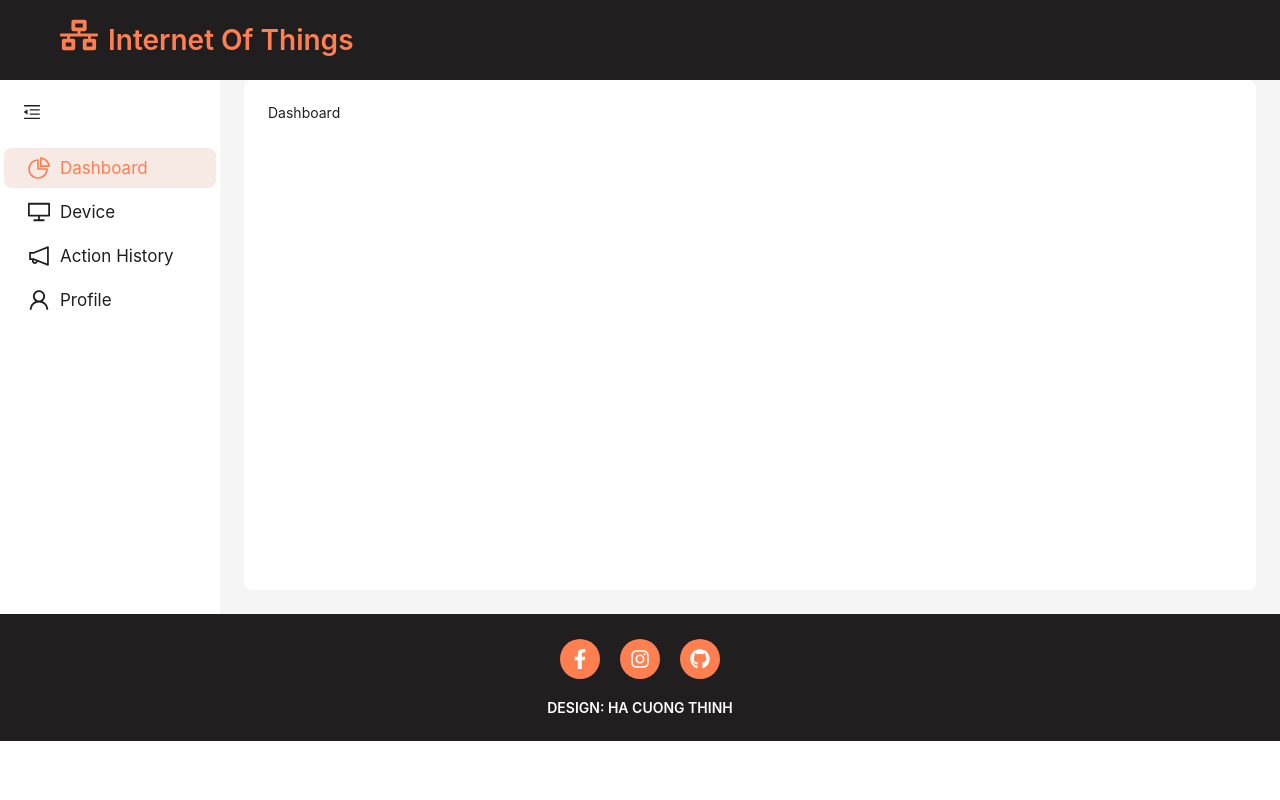
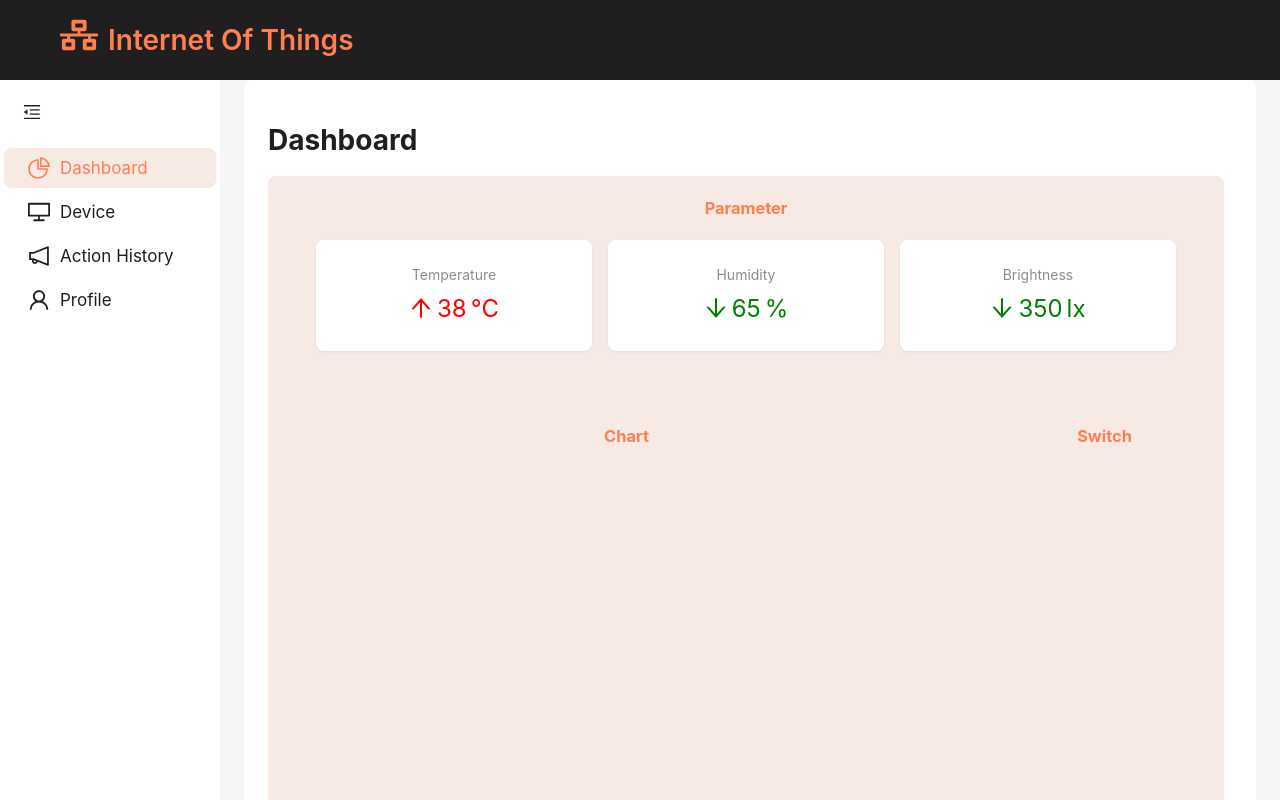
Before and after one commit to hcthinhjr03/ProjectIOT, a React (Create React App) app in the folder client/: page / in a window 1280 px wide. Shown: the top 800 px of the page. Built offline with nearby package versions, Linux system fonts and the light colour scheme; the HTML template or start-up script is replaced by a standard one.

Commit message:
create dashboard, init layout

```diff
--- a/client/src/pages/ActionHistory/index.js
+++ b/client/src/pages/ActionHistory/index.js
@@ -282,6 +282,7 @@ function ActionHistory() {
   ];
   return (
     <>
+      <h1>Action History</h1>
       <ConfigProvider
         theme={{
           token: {
--- a/client/src/pages/Dashboard/index.js
+++ b/client/src/pages/Dashboard/index.js
@@ -1,9 +1,99 @@
-function Dashboard(){
-    return (
-        <>
-            Dashboard
-        </>
-    )
+import { Layout } from "antd";
+import { ArrowDownOutlined, ArrowUpOutlined } from "@ant-design/icons";
+import { Card, Col, Row, Statistic } from "antd";
+const { Header, Sider, Content } = Layout;
+
+const headerStyle = {
+  textAlign: "center",
+  color: "#fff",
+  height: 200,
+  paddingInline: 48,
+  lineHeight: "64px",
+  backgroundColor: "#f7e9e3",
+};
+const contentStyle = {
+  textAlign: "center",
+  minHeight: 500,
+  lineHeight: "120px",
+  color: "#fff",
+  backgroundColor: "#f7e9e3",
+};
+const siderStyle = {
+  textAlign: "center",
+  lineHeight: "120px",
+  color: "#fff",
+  backgroundColor: "#f7e9e3",
+};
+const layoutStyle = {
+  borderRadius: 8,
+  overflow: "hidden",
+  width: "calc(100% - 8px)",
+  maxWidth: "calc(100% - 8px)",
+};
+
+function Dashboard() {
+  return (
+    <>
+      <h1>Dashboard</h1>
+      <Layout style={layoutStyle}>
+        <Header style={headerStyle}>
+          <h3 style={{margin: "0", color: "#FF7F50"}}>Parameter</h3>
+          <Row gutter={16}>
+            <Col span={8}>
+              <Card bordered={false}>
+                <Statistic
+                  title="Temperature"
+                  value={38}
+                  precision={0}
+                  valueStyle={{
+                    color: "red",
+                  }}
+                  prefix={<ArrowUpOutlined />}
+                  suffix="°C"
+                />
+              </Card>
+            </Col>
+            <Col span={8}>
+              <Card bordered={false}>
+                <Statistic
+                  title="Humidity"
+                  value={65}
+                  precision={0}
+                  valueStyle={{
+                    color: "green",
+                  }}
+                  prefix={<ArrowDownOutlined />}
+                  suffix="%"
+                />
+              </Card>
+            </Col>
+            <Col span={8}>
+              <Card bordered={false}>
+                <Statistic
+                  title="Brightness"
+                  value={350}
+                  precision={0}
+                  valueStyle={{
+                    color: "green",
+                  }}
+                  prefix={<ArrowDownOutlined />}
+                  suffix="lx"
+                />
+              </Card>
+            </Col>
+          </Row>
+        </Header>
+        <Layout>
+          <Content style={contentStyle}>
+            <h3 style={{margin: "0", color: "#FF7F50"}}>Chart</h3>
+          </Content>
+          <Sider width="25%" style={siderStyle}>
+            <h3 style={{margin: "0", color: "#FF7F50"}}>Switch</h3>
+          </Sider>
+        </Layout>
+      </Layout>
+    </>
+  );
 }
 
 export default Dashboard;
--- a/client/src/pages/Device/index.js
+++ b/client/src/pages/Device/index.js
@@ -254,6 +254,7 @@ function Device() {
   ];
   return (
     <>
+      <h1>Device</h1>
       <ConfigProvider
         theme={{
           token: {
```
